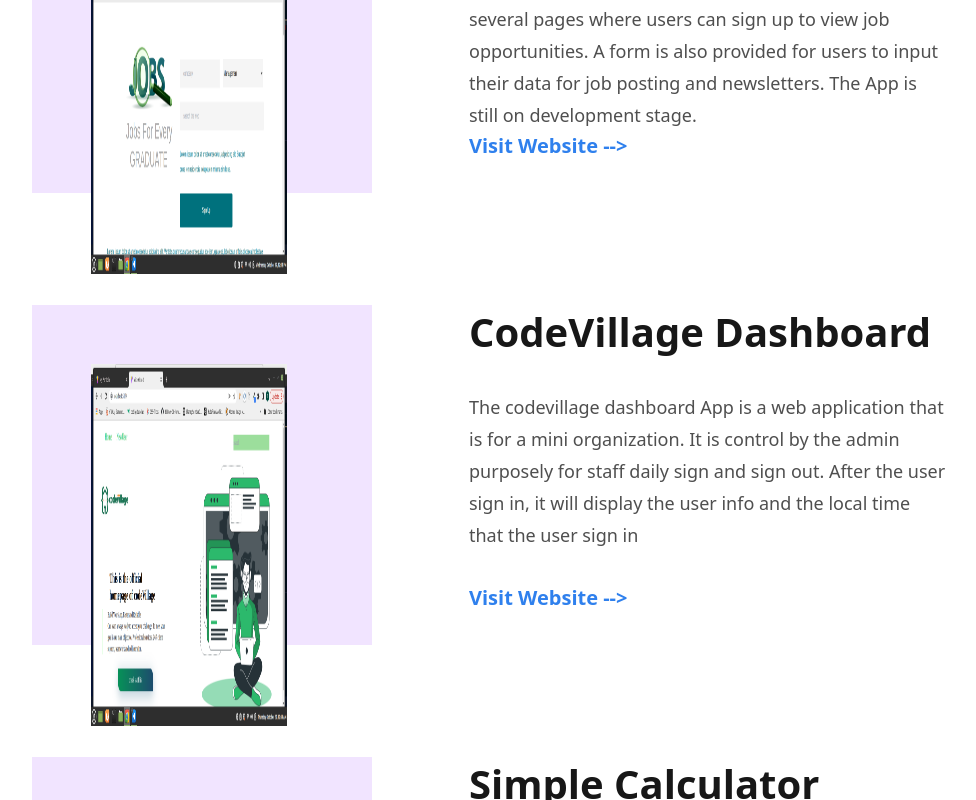
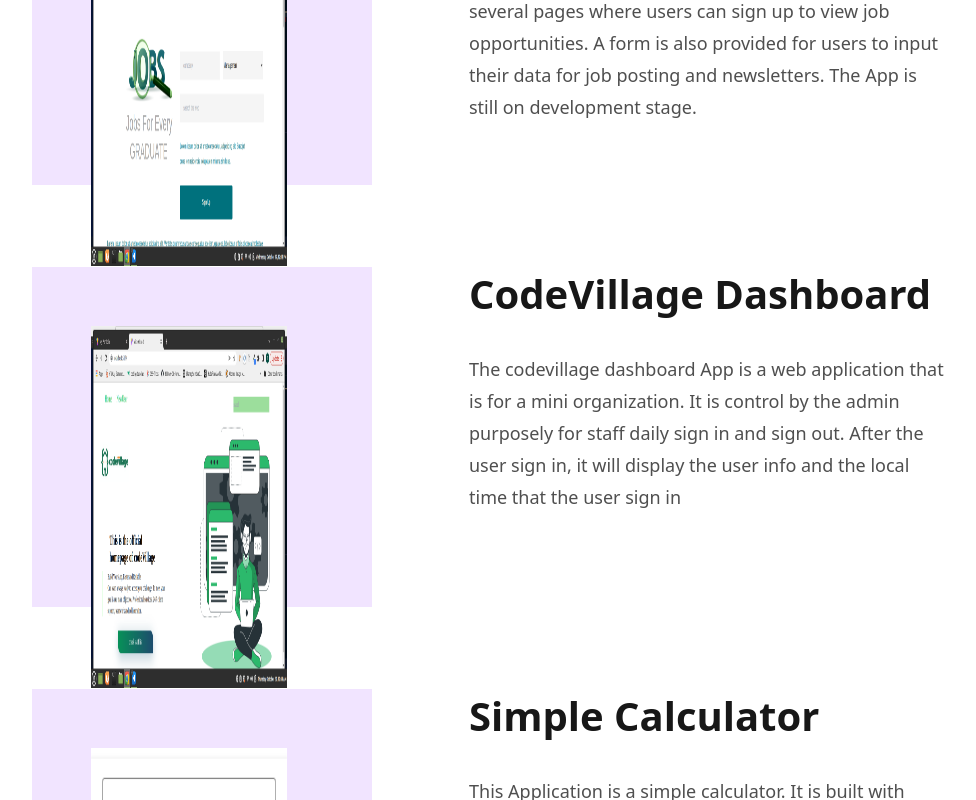
Before and after one commit to Tade77/Pro_Porfolio, a React (Vite) app: page / in a window 1280 px wide. Shown: the part 1440-2240 px from the top of the page, without its empty margins (185-1161 px from the left). Built offline with nearby package versions, Linux system fonts and the light colour scheme.

Commit message:
new update

```diff
--- a/src/Components/Atoms/Data/Data.js
+++ b/src/Components/Atoms/Data/Data.js
@@ -7,21 +7,21 @@
     image: "/jobweb.png",
     title: "JobSearch App",
     article: `This App is built purposely for users to search for job opportunities based on their area interest. It consist of several pages where users can sign up to view job opportunities. A form is also provided for users to input their data for job posting and newsletters. The App is still on development stage.`,
-    connect: "Visit Website -->",
+    connect: "",
   },
   {
     id: 2,
     image: "/CVdashboard.png",
     title: "CodeVillage Dashboard",
-    article: `The codevillage dashboard App is a web application that is for a mini organization. It is control by the admin purposely for staff daily sign and sign out. After the user sign in, it will display the user info and the local time that the user sign in`,
-    connect: "Visit Website -->",
+    article: `The codevillage dashboard App is a web application that is for a mini organization. It is control by the admin purposely for staff daily sign in and sign out. After the user sign in, it will display the user info and the local time that the user sign in`,
+    connect: "",
   },
   {
     id: 3,
     image: "/calc.png",
     title: "Simple Calculator",
     article: `This Application is a simple calculator. It is built with react. It can be used to calculate simple arithmetics `,
-    connect: "Visit Website -->",
+    connect: "",
   },
   {
     id: 4,
@@ -35,6 +35,6 @@
     image: "/java.png",
     title: "Numbers Random Color Generator",
     article: `This application is built using HTML, CSS and Javascript. It consist of numbers in a rectangular shape that display numbers in RGB colors`,
-    connect: "Visit Website --&gt;",
+    connect: "Visit Website -->",
   },
 ];
--- a/src/Components/Molecules/Nav/Navbar.jsx
+++ b/src/Components/Molecules/Nav/Navbar.jsx
@@ -30,11 +30,11 @@
         </NavLink>
       ))}
 
-      <Image
+      {/* <Image
         src={`/Frame 29551.png`}
         customClass={`toggle__btn ${theme}`}
         onClick={handleToggle}
-      />
+      /> */}
     </nav>
   );
 };
--- a/src/Components/Organisms/Projects/Projects.jsx
+++ b/src/Components/Organisms/Projects/Projects.jsx
@@ -11,7 +11,7 @@
       <aside className="project__description">
         <p className="project__title">{title}</p>
         <p className="project__article">{article}</p>
-        <Link to="/">
+        <Link to="">
           <p className="connect__btn">{connect}</p>
         </Link>
       </aside>
```
